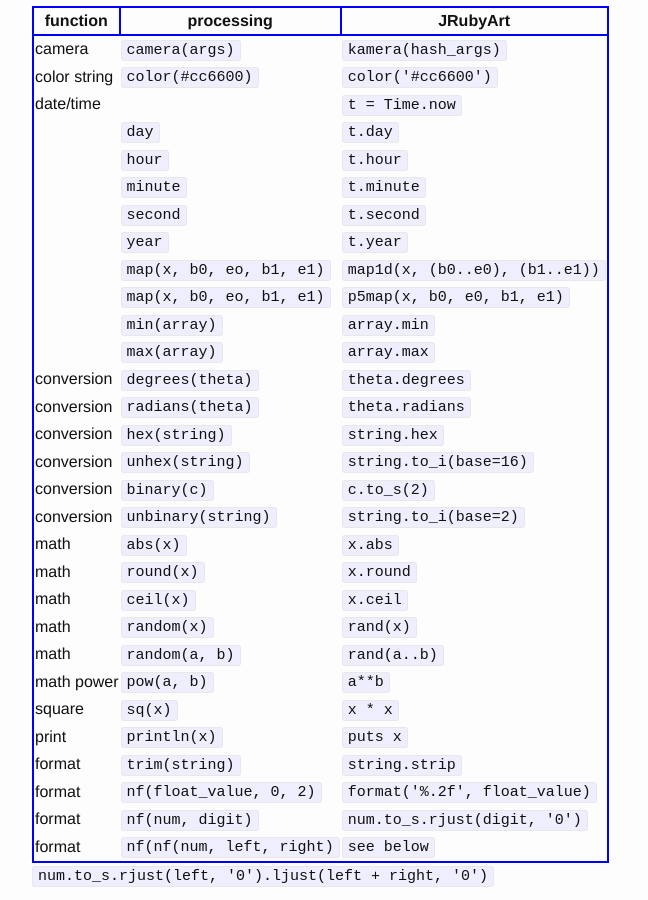
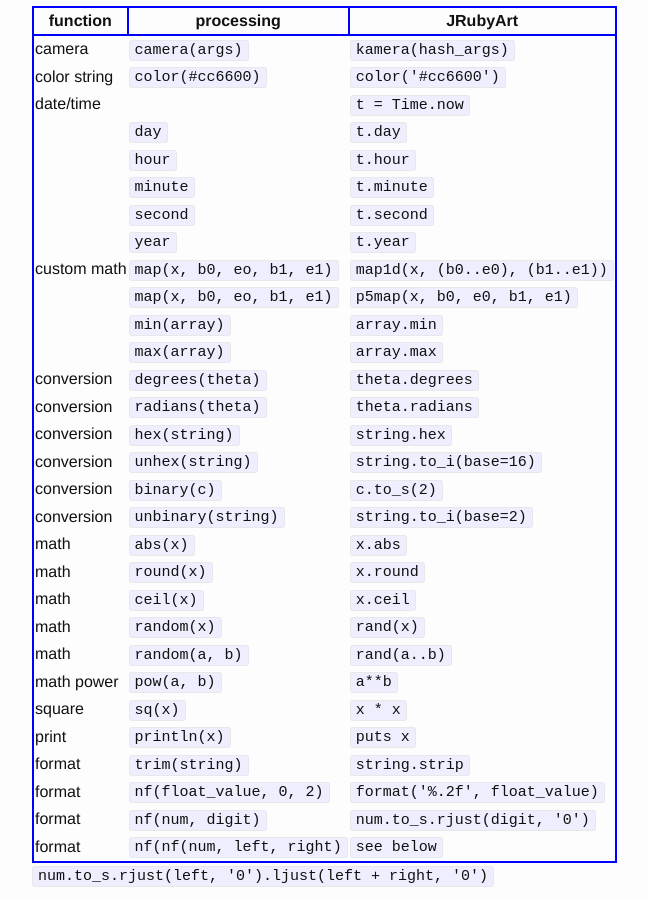
Before and after one commit to ruby-processing/JRubyArt, a Jekyll site: the page built from _k9methods/alternative_methods.md, in a window 1280 px wide and 900 px high, scrolled down 371 px. Shown: the whole window, without its empty margins (238-886 px from the left). Built offline with Jekyll 4.4.1, drawn with Linux system fonts in a browser that asks for light colours.

```diff
--- a/_k9methods/alternative_methods.md
+++ b/_k9methods/alternative_methods.md
@@ -25,7 +25,7 @@
 |               |`minute`                |`t.minute`           |
 |               |`second`                |`t.second`           |
 |               |`year`                  |`t.year`             |
-|               |`map(x, b0, eo, b1, e1)`|`map1d(x, (b0..e0), (b1..e1))`|
+|custom math    |`map(x, b0, eo, b1, e1)`|`map1d(x, (b0..e0), (b1..e1))`|
 |               |`map(x, b0, eo, b1, e1)`|`p5map(x, b0, e0, b1, e1)`|
 |               |`min(array)`            |`array.min`       |
 |               |`max(array)`            |`array.max`       |
```
